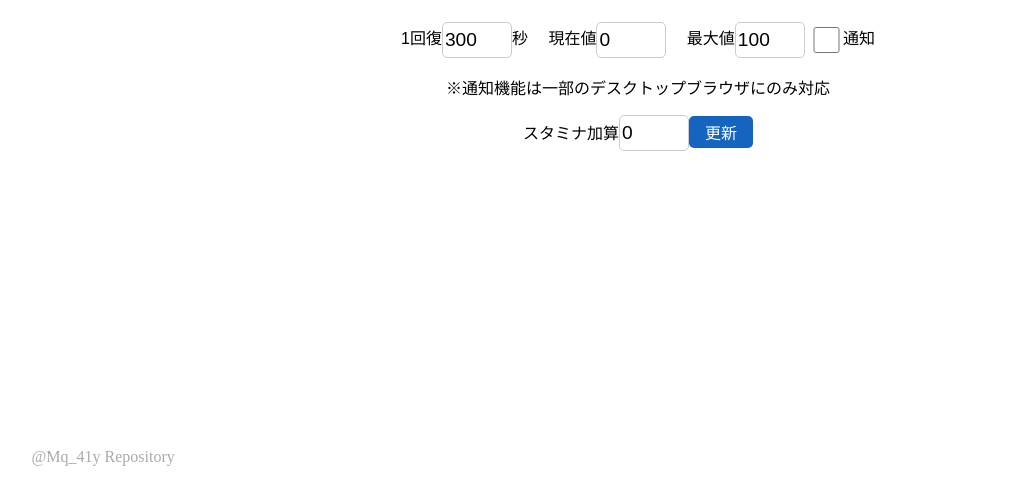
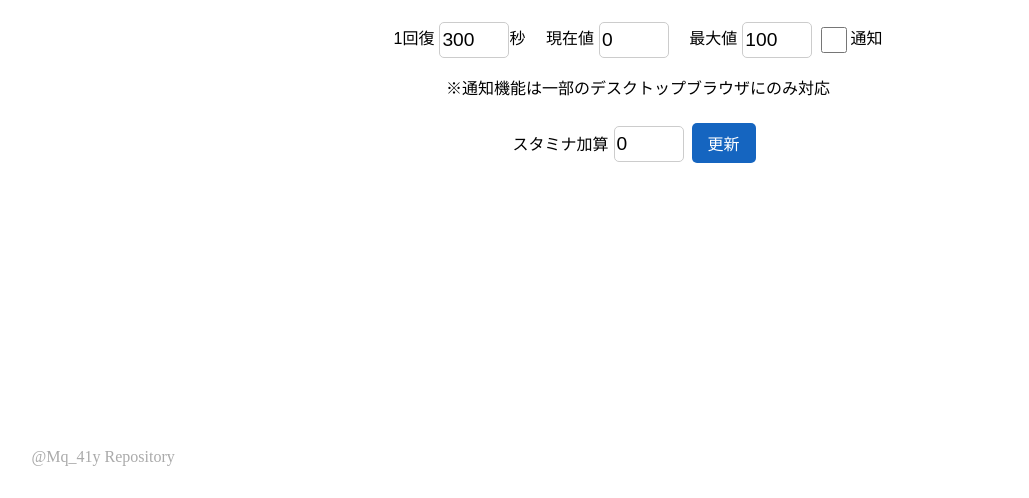
Before and after one commit to Marshey/gametimer, a plain HTML site: page index.html in a window 1280 px wide. Both pictures are taken after a click on the button "開始". Shown: the part 302-800 px from the top of the page, without its empty margins (2-1031 px from the left). Drawn offline with Linux system fonts and the light colour scheme.

Commit message:
レイアウトの調整

```diff
--- a/gametimer.js
+++ b/gametimer.js
@@ -118,7 +118,7 @@ function notify(stamina) {
 }
 
 function updateElement() {
-    const containerElement = document.getElementById('container');
+    const btAreaElement = document.getElementById('button_area');
     if (!(document.getElementById('start_bt'))) {
         if (document.getElementById('lavelAddSt1')) {
             document.getElementById('lavelAddSt1').remove();
@@ -129,25 +129,28 @@ function updateElement() {
         startBtElement.setAttribute('id', 'start_bt');
         startBtElement.setAttribute('type', 'button');
         startBtElement.setAttribute('value', '開始');
-        containerElement.appendChild(startBtElement);
+        btAreaElement.appendChild(startBtElement);
 
     } else {
         document.getElementById('start_bt').remove();
         const lavelElement = document.createElement('lavel');
         lavelElement.setAttribute('id', 'lavelAddSt1');
-        lavelElement.textContent = 'スタミナ加算';
+        const lavelMargin = document.createElement('span');
+        lavelMargin.setAttribute('class', 'boxlavel');
+        lavelMargin.textContent = 'スタミナ加算';
+        lavelElement.appendChild(lavelMargin);
         const updateInElement = document.createElement('input');
         updateInElement.setAttribute('id', 'addSt1',);
         updateInElement.setAttribute('type', 'number');
         updateInElement.setAttribute('value', '0');
         updateInElement.setAttribute('min', '0');
         lavelElement.appendChild(updateInElement);
-        containerElement.appendChild(lavelElement);
+        btAreaElement.appendChild(lavelElement);
         const updateBtElement = document.createElement('input');
         updateBtElement.setAttribute('id', 'update_bt');
         updateBtElement.setAttribute('type', 'button');
         updateBtElement.setAttribute('value', '更新');
         updateBtElement.setAttribute('onclick', 'updateTimer()');
-        containerElement.appendChild(updateBtElement);
+        btAreaElement.appendChild(updateBtElement);
     }
 }
--- a/index.html
+++ b/index.html
@@ -29,15 +29,16 @@
             </div>
         </div>
         <div class="input_area">
-            <p><label>1回復<input id="intTime" type="number" value="300" min="0">秒</label></p>
-            <p><label>現在値<input id="curSt" type="number" value="0" min="0"></label></p>
-            <p><label>最大値<input id="maxSt" type="number" value="100" min="0"></label>
+            <p><label><span class="boxlavel">1回復</span><input id="intTime" type="number" value="300" min="0">秒</label></p>
+            <p><label><span class="boxlavel">現在値</span><input id="curSt" type="number" value="0" min="0"></label></p>
+            <p><label><span class="boxlavel">最大値</span><input id="maxSt" type="number" value="100" min="0"></label>
                 <label><input id="notifyChk" type="checkbox">通知</label>
             </p>
         </div>
         <p>※通知機能は一部のデスクトップブラウザにのみ対応</p>
 
         <!-- ボタン挿入箇所 -->
+        <div id="button_area"></div>
     </div>
     <footer>
         <p><a href="https://twitter.com/Mq_41y/">@Mq_41y</a>
--- a/style.css
+++ b/style.css
@@ -107,14 +107,18 @@ input[type=checkbox] {
     height: 2em;
 }
 
+#button_area {
+    margin-top: 1.5rem;
+}
+
 #start_bt {
-    margin-top: 1.5rem;
     height: 3rem;
     width: 5rem;
 }
 
 #update_bt {
-    height: 2rem;
+    margin: 0 .5em;
+    height: 2.5rem;
     width: 4rem;
 }
 
```
